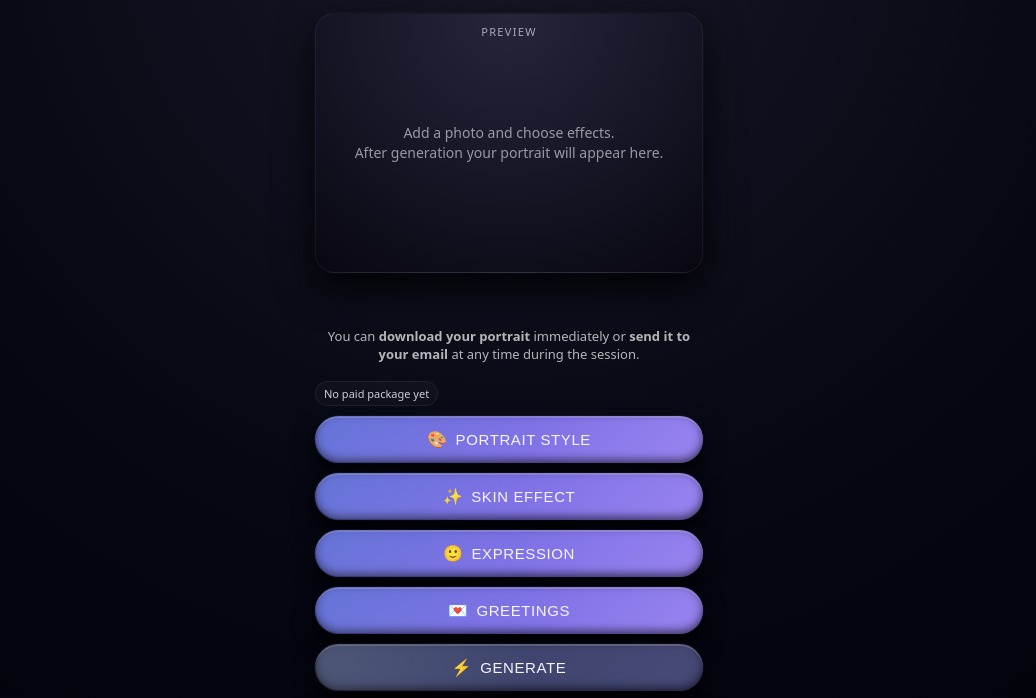
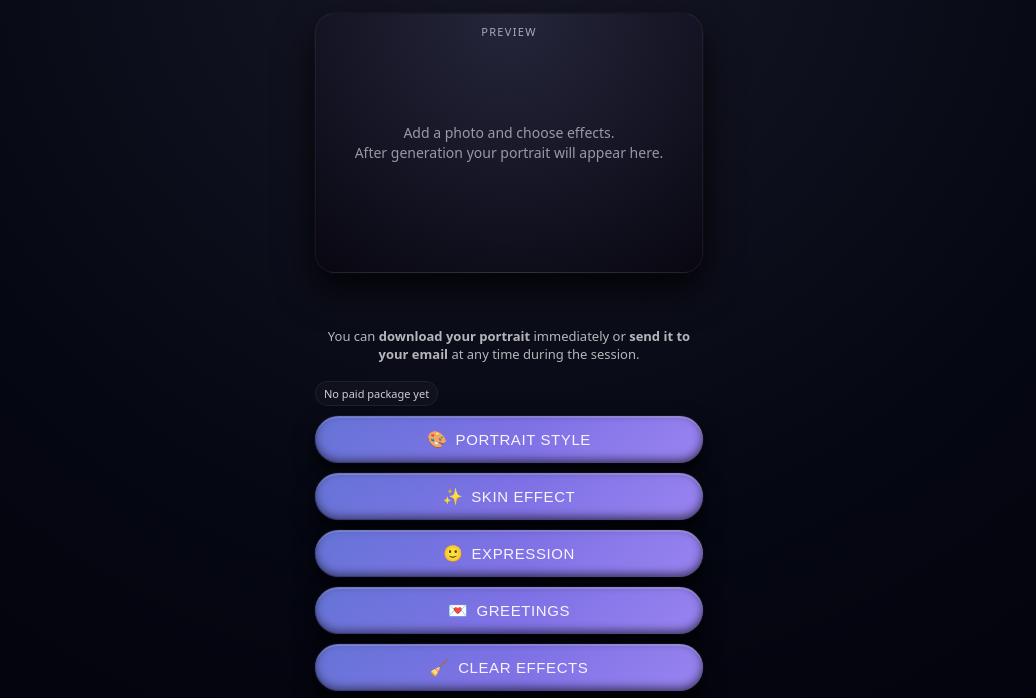
Before and after one commit to alexnehhajenko-hub/windowtosoul-site, a website with bundled scripts: page index.html in a window 1280 px wide. Shown: the part 89-787 px from the top of the page, without its empty margins (131-1167 px from the left). Built offline with nearby package versions, Linux system fonts and the light colour scheme.

Commit message:
Update index.html

```diff
--- a/index.html
+++ b/index.html
@@ -145,6 +145,12 @@
         <button class="btn-main" id="btnGreetings">
           <span class="btn-icon">💌</span>
           <span>GREETINGS</span>
+        </button>
+
+        <!-- 🔹 Новая кнопка: стереть все эффекты -->
+        <button class="btn-main" id="btnClearEffects">
+          <span class="btn-icon">🧹</span>
+          <span>CLEAR EFFECTS</span>
         </button>
 
         <button class="btn-main btn-secondary" id="btnGenerate">
```
